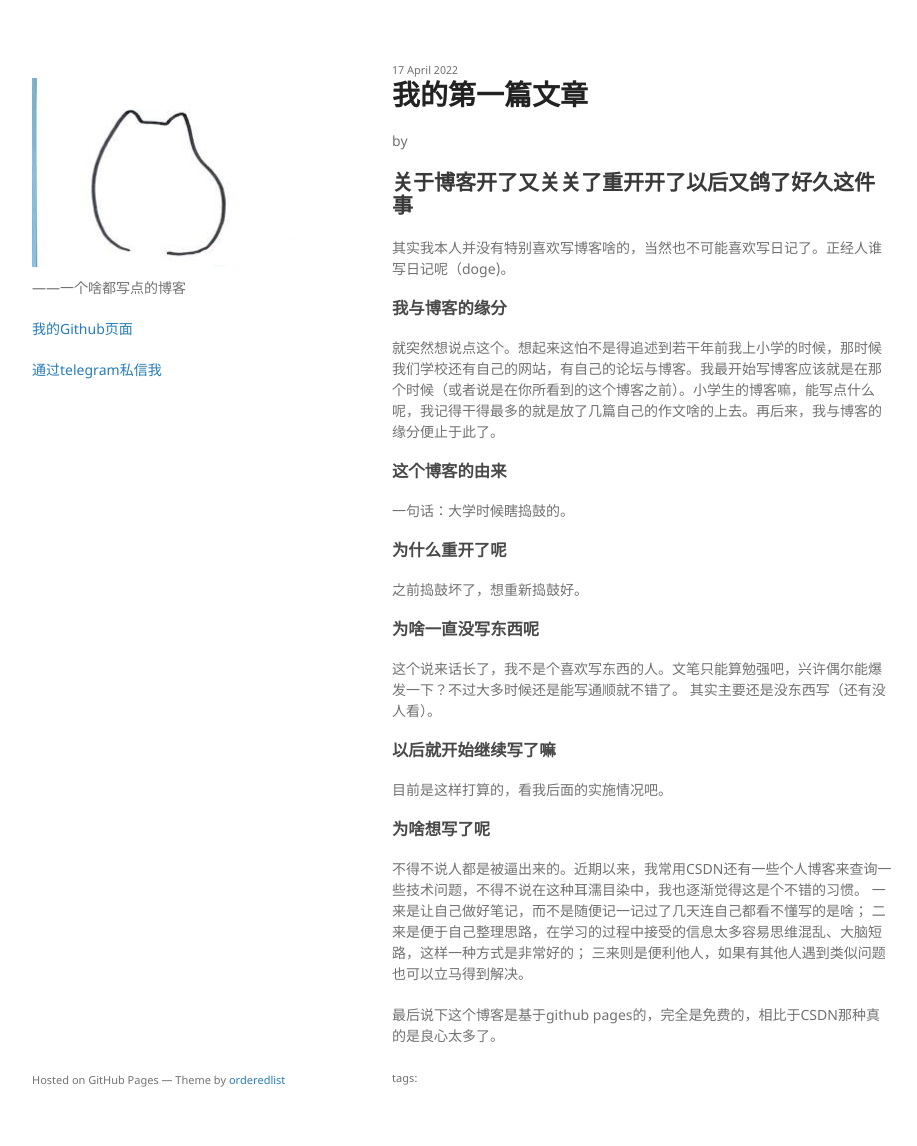
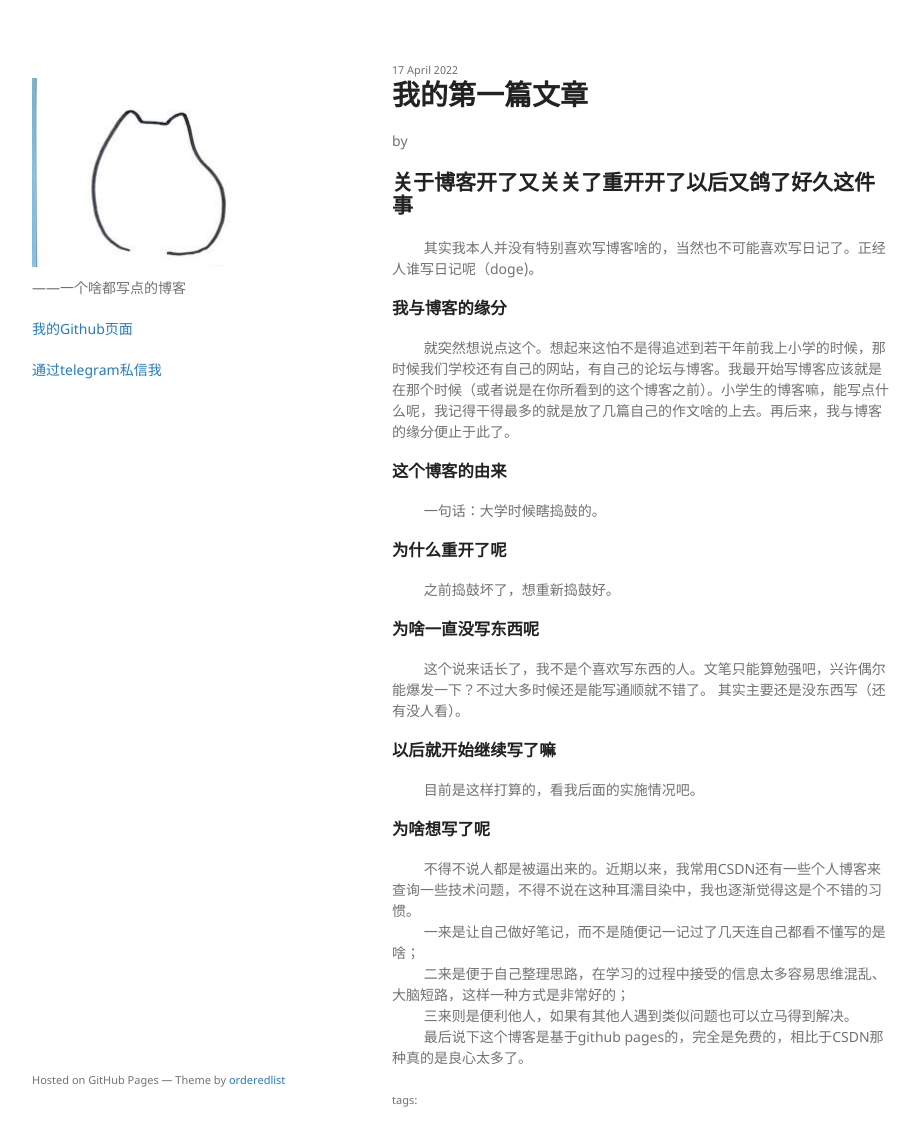
Before and after one commit to growster/growster.github.io, a Jekyll site: the page built from _posts/其他/2022-04-17-关于博客.md, in a window 1280 px wide and 1159 px high. Shown: the top 1146 px of the window, without its empty margins (178-1095 px from the left). Built offline with Jekyll 4.4.1, drawn with Linux system fonts in a browser that asks for light colours; part of the change alters nothing that is shown.

```diff
--- a/_posts/其他/2022-04-17-关于博客.md
+++ b/_posts/其他/2022-04-17-关于博客.md
@@ -3,29 +3,28 @@ layout: post
 title: "我的第一篇文章"
 ---
 
-## 关于博客开了又关关了重开开了以后又鸽了好久这件事
-其实我本人并没有特别喜欢写博客啥的，当然也不可能喜欢写日记了。正经人谁写日记呢（doge)。
+## **关于博客开了又关关了重开开了以后又鸽了好久这件事**
+&emsp;&emsp; 其实我本人并没有特别喜欢写博客啥的，当然也不可能喜欢写日记了。正经人谁写日记呢（doge)。
 
-### 我与博客的缘分
-就突然想说点这个。想起来这怕不是得追述到若干年前我上小学的时候，那时候我们学校还有自己的网站，有自己的论坛与博客。我最开始写博客应该就是在那个时候（或者说是在你所看到的这个博客之前）。小学生的博客嘛，能写点什么呢，我记得干得最多的就是放了几篇自己的作文啥的上去。再后来，我与博客的缘分便止于此了。
+### **我与博客的缘分**
+&emsp;&emsp; 就突然想说点这个。想起来这怕不是得追述到若干年前我上小学的时候，那时候我们学校还有自己的网站，有自己的论坛与博客。我最开始写博客应该就是在那个时候（或者说是在你所看到的这个博客之前）。小学生的博客嘛，能写点什么呢，我记得干得最多的就是放了几篇自己的作文啥的上去。再后来，我与博客的缘分便止于此了。
 
-### 这个博客的由来
-一句话：大学时候瞎捣鼓的。
+### **这个博客的由来**
+&emsp;&emsp; 一句话：大学时候瞎捣鼓的。
 
-### 为什么重开了呢
-之前捣鼓坏了，想重新捣鼓好。
+### **为什么重开了呢**
+&emsp;&emsp; 之前捣鼓坏了，想重新捣鼓好。
 
-### 为啥一直没写东西呢
-这个说来话长了，我不是个喜欢写东西的人。文笔只能算勉强吧，兴许偶尔能爆发一下？不过大多时候还是能写通顺就不错了。
+### **为啥一直没写东西呢**
+&emsp;&emsp; 这个说来话长了，我不是个喜欢写东西的人。文笔只能算勉强吧，兴许偶尔能爆发一下？不过大多时候还是能写通顺就不错了。
 其实主要还是没东西写（还有没人看）。
 
-### 以后就开始继续写了嘛
-目前是这样打算的，看我后面的实施情况吧。
+### **以后就开始继续写了嘛**
+&emsp;&emsp; 目前是这样打算的，看我后面的实施情况吧。
 
-### 为啥想写了呢
-不得不说人都是被逼出来的。近期以来，我常用CSDN还有一些个人博客来查询一些技术问题，不得不说在这种耳濡目染中，我也逐渐觉得这是个不错的习惯。
-一来是让自己做好笔记，而不是随便记一记过了几天连自己都看不懂写的是啥；
-二来是便于自己整理思路，在学习的过程中接受的信息太多容易思维混乱、大脑短路，这样一种方式是非常好的；
-三来则是便利他人，如果有其他人遇到类似问题也可以立马得到解决。
-
-最后说下这个博客是基于github pages的，完全是免费的，相比于CSDN那种真的是良心太多了。
+### **为啥想写了呢**
+&emsp;&emsp; 不得不说人都是被逼出来的。近期以来，我常用CSDN还有一些个人博客来查询一些技术问题，不得不说在这种耳濡目染中，我也逐渐觉得这是个不错的习惯。
+&emsp;&emsp; 一来是让自己做好笔记，而不是随便记一记过了几天连自己都看不懂写的是啥；
+&emsp;&emsp; 二来是便于自己整理思路，在学习的过程中接受的信息太多容易思维混乱、大脑短路，这样一种方式是非常好的；
+&emsp;&emsp; 三来则是便利他人，如果有其他人遇到类似问题也可以立马得到解决。
+&emsp;&emsp; 最后说下这个博客是基于github pages的，完全是免费的，相比于CSDN那种真的是良心太多了。
```
